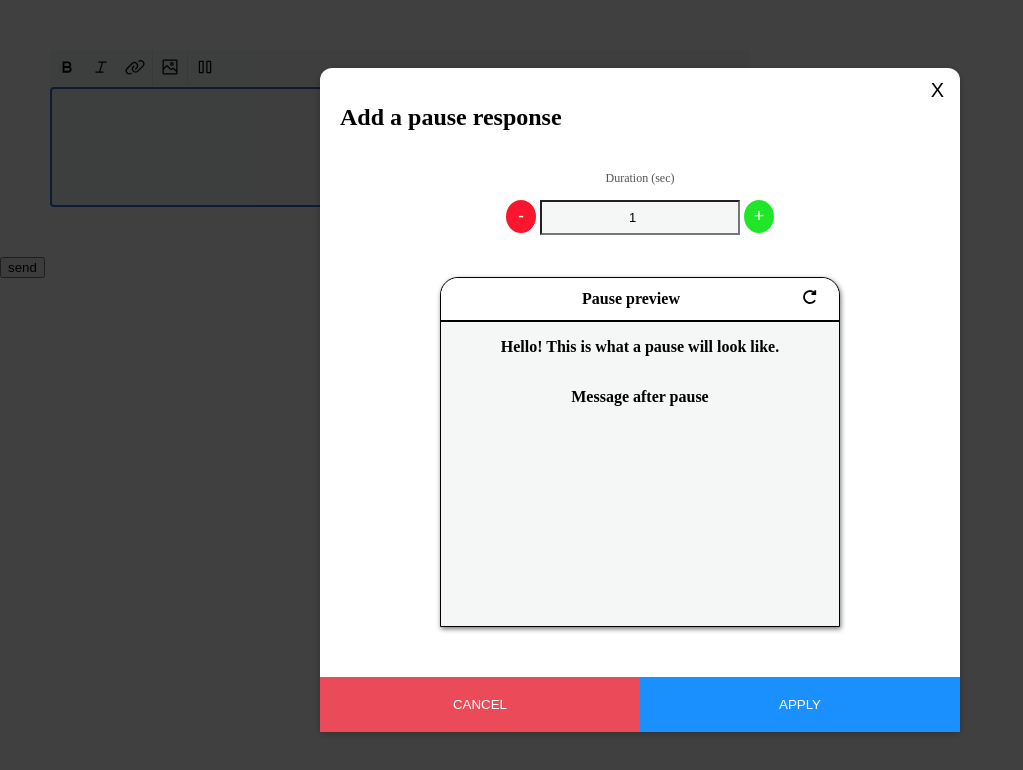
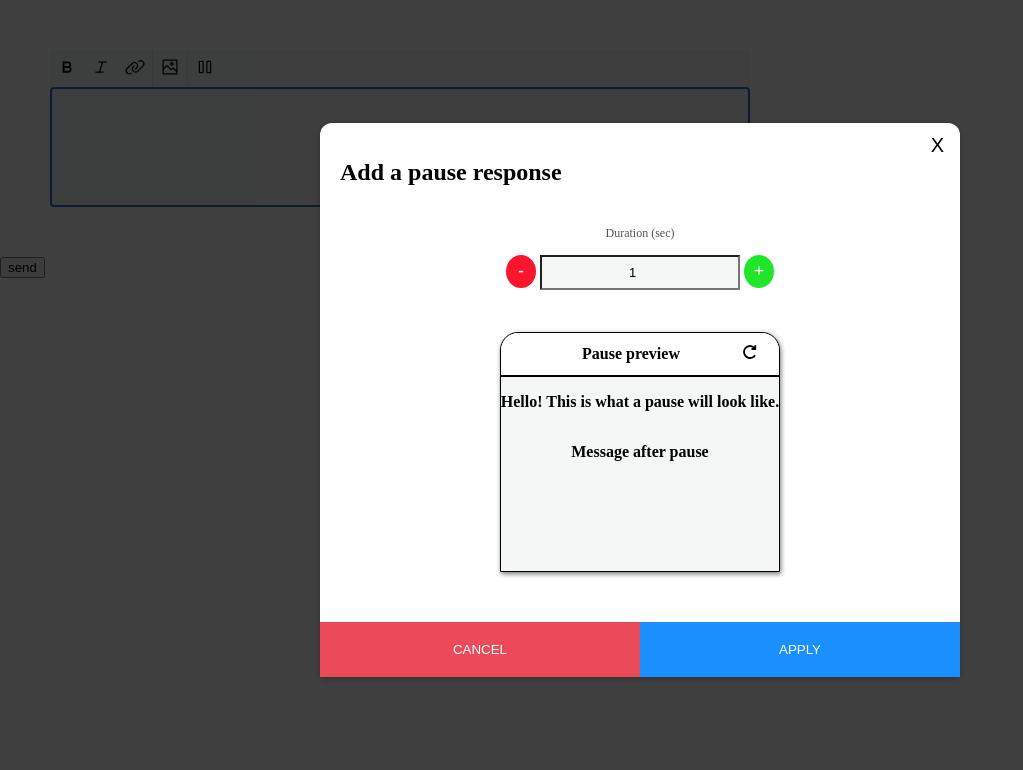
Before and after one commit to BrunoK2410/text-editor, a Vue app: page / in a window 1280 px wide. Both pictures are taken after a click on the button 205 px from the left and 68 px from the top of the page. Shown: the top 770 px of the page, without its empty margins (0-1023 px from the left). Built offline with nearby package versions, Linux system fonts and the light colour scheme.

Commit message:
changed max timer duration to 10

```diff
--- a/src/components/TimerDialog.vue
+++ b/src/components/TimerDialog.vue
@@ -3,7 +3,6 @@
     :show="show"
     @click-cancel="$emit('close-dialog')"
     @click-submit="setTimer"
-    :dialogSize="'small'"
     :buttonText="'apply'"
     title="Add a pause response"
   >
@@ -15,7 +14,7 @@
           <input
             type="number"
             id="duration"
-            max="5"
+            max="10"
             min="1"
             v-model.number="duration"
             @keydown="checkValidKey"
@@ -80,15 +79,15 @@ export default {
       }
     },
     checkValue() {
-      if (this.duration > 5) {
+      if (this.duration > 10) {
         this.isValid = false;
-        this.duration = 5;
+        this.duration = 10;
       } else {
         this.isValid = true;
       }
     },
     increment() {
-      if (this.duration < 5) {
+      if (this.duration < 10) {
         this.duration++;
       }
     },
@@ -135,7 +134,6 @@ export default {
   align-items: center;
   margin: 20px;
 }
-
 
 label {
   color: #555353;
@@ -208,8 +206,8 @@ input[type="button"] {
   background-color: #f5f7f7;
   box-shadow: 1px 2px 5px #777;
   margin-top: 20px;
-  width: 400px;
-  height: 350px;
+  height: fit-content;
+  min-height: 30vh;
 }
 
 .timer-preview-header {
```
